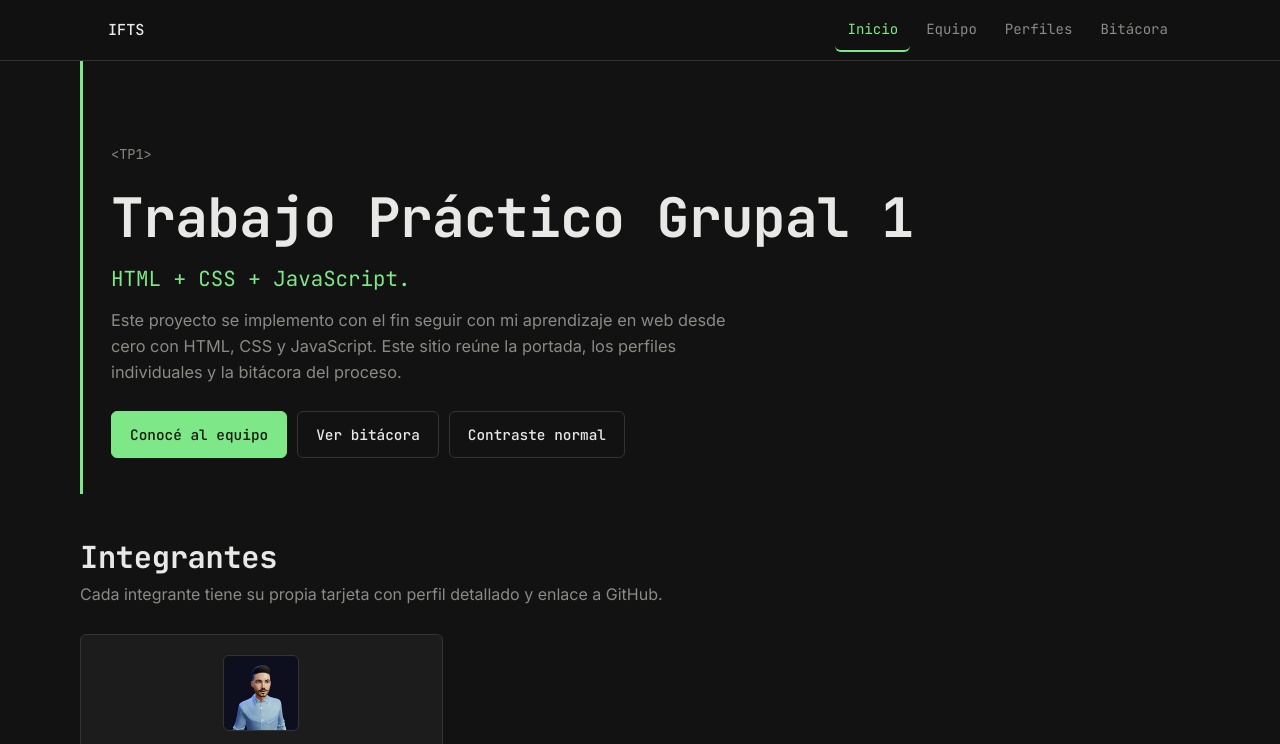
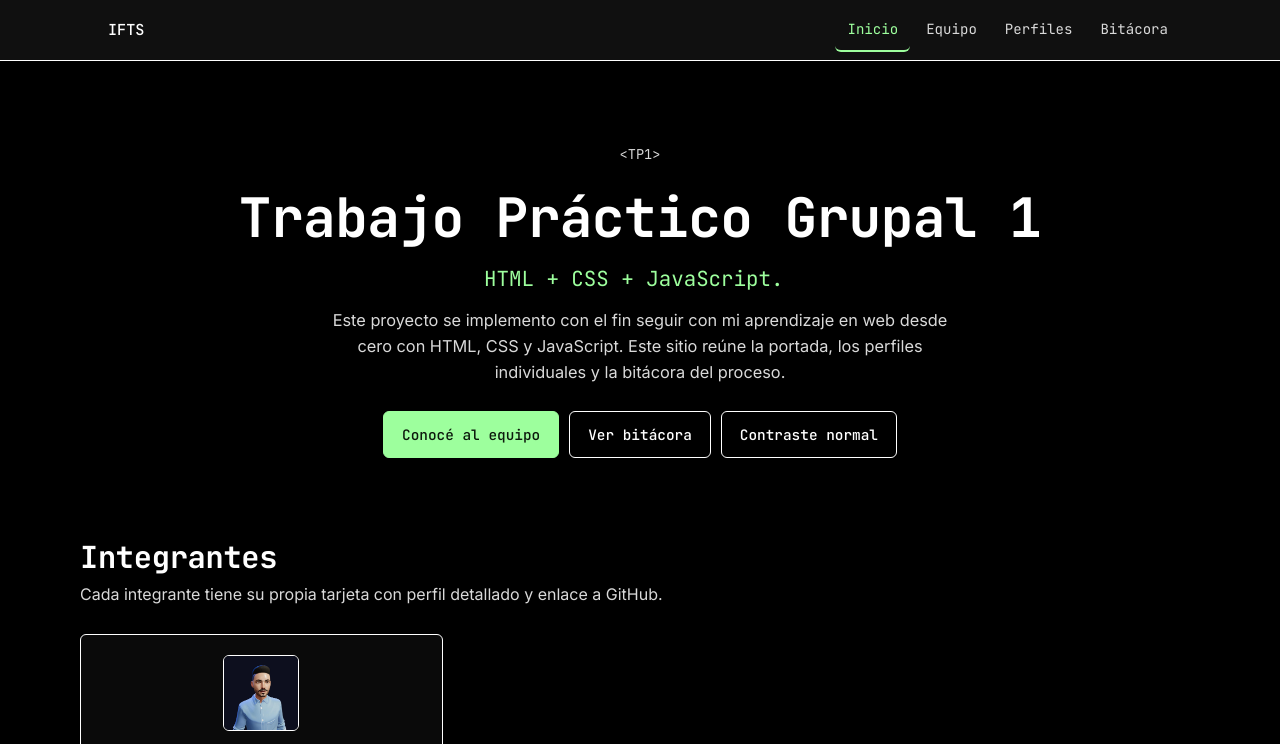
Before and after one commit to wemvaldez1122/PFO-1, a website: page index.html in a window 1280 px wide. Both pictures are taken after a click on the button "Aumentar el contraste". Shown: the top 744 px of the page. Drawn offline with Linux system fonts and the light colour scheme.

Commit message:
Add files via upload
Arreglo v2

```diff
--- a/css/estilos.css
+++ b/css/estilos.css
@@ -34,6 +34,20 @@
   --radius: 6px;
   --maxw: 1120px;
   --shadow: 0 10px 30px rgba(0, 0, 0, 0.5);
+}
+
+/* ============================================================
+   MODO ALTO CONTRASTE (activado por js/portada.js con .contraste en <body>)
+   ============================================================ */
+body.contraste {
+  --bg: #000000;
+  --surface: #0a0a0a;
+  --surface-2: #141414;
+  --border: #ffffff;
+  --text: #ffffff;
+  --muted: #d9d9d9;
+  --accent: #9dff9d;
+  --accent-dim: rgba(157, 255, 157, 0.25);
 }
 
 /* Reset básico */
@@ -741,19 +755,6 @@ code {
   .favoritos {
     grid-template-columns: repeat(3, 1fr);
   }
-  /* A partir de tablet, el hero deja de estar centrado: se alinea a la
-     izquierda con un acento a modo de "cursor" de terminal en el borde. */
-  .hero {
-    text-align: left;
-    border-left: 3px solid var(--accent);
-    padding-left: 28px;
-  }
-  .hero__acciones {
-    justify-content: flex-start;
-  }
-  .hero__desc {
-    margin-inline: 0;
-  }
   .perfil-hero {
     grid-template-columns: 170px 1fr;
     text-align: left;
```
